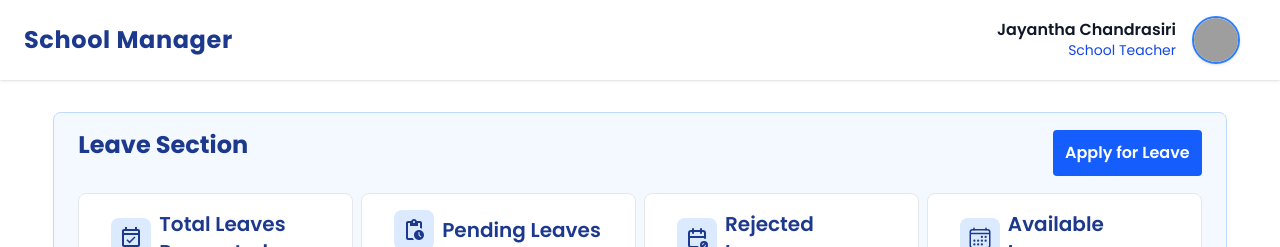
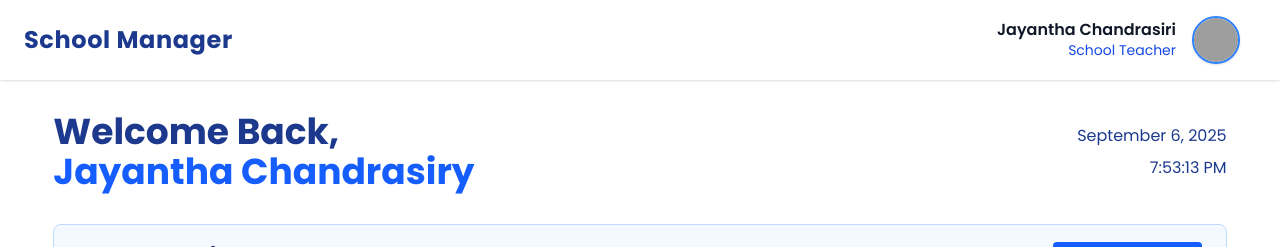
Before and after one commit to dinuvi2003/School-Staff-Management, a Next.js app in the folder teacher-end/client/: page /teacher-dashboard in a window 1280 px wide. Shown: the top 247 px of the page. Built offline with nearby package versions, Linux system fonts and the light colour scheme; no server answers; grey boxes are pictures that could not be loaded.

Commit message:
set up welcome section

```diff
--- a/teacher-end/client/src/app/(teacher-navigation)/teacher-dashboard/page.jsx
+++ b/teacher-end/client/src/app/(teacher-navigation)/teacher-dashboard/page.jsx
@@ -1,9 +1,11 @@
 import LeaveSection from '@/components/layout/teacher-bashboard/LeaveSection'
+import WelcomeSection from '@/components/layout/teacher-bashboard/WelcomeSection'
 import React from 'react'
 
 const page = () => {
   return (
     <div className='mt-8'>
+      <WelcomeSection />
       <LeaveSection />
     </div>
   )
--- /dev/null
+++ b/teacher-end/client/src/app/hooks/hookNow.jsx
@@ -0,0 +1,18 @@
+'use client'
+import { useEffect, useState } from "react"
+
+export const hookNow =  (ticks = 1000) => {
+    const [now, setNow] = useState()
+
+    useEffect(() => {
+
+        const interval = setInterval(() => {
+            setNow(new Date())
+        }, ticks);
+
+        return () => clearInterval(interval)
+
+    }, [ticks])
+
+    return now
+}
--- /dev/null
+++ b/teacher-end/client/src/components/layout/teacher-bashboard/WelcomeSection.jsx
@@ -0,0 +1,24 @@
+import Date from '@/components/ui/Date'
+import Time from '@/components/ui/Time'
+import Title from '@/components/ui/Titles/Title'
+import React from 'react'
+
+const WelcomeSection = () => {
+  return (
+    <div className='grid grid-cols-1 md:grid-cols-3 gap-4 my-8'>
+      <div className='md:col-span-2'>
+        <Title>
+          Welcome Back,<br /> <span className='text-primary'>Jayantha Chandrasiry</span>
+        </Title>
+      </div>
+
+      <div className='flex flex-col items-start md:items-end justify-center space-y-2'>
+        <Date />
+        <Time />
+      </div>
+
+    </div>
+  )
+}
+
+export default WelcomeSection
--- /dev/null
+++ b/teacher-end/client/src/components/ui/Date.jsx
@@ -0,0 +1,23 @@
+'use client'
+
+import { hookNow } from '@/app/hooks/hookNow'
+import React from 'react'
+
+const Date = () => {
+
+    const now = hookNow()
+
+    const structuredDate = new Intl.DateTimeFormat(undefined, {
+        year: 'numeric',
+        month: 'long',
+        day: 'numeric',
+    }).format(now)
+
+  return (
+    <div>
+        <p>{structuredDate}</p>
+    </div>
+  )
+}
+
+export default Date
--- /dev/null
+++ b/teacher-end/client/src/components/ui/Time.jsx
@@ -0,0 +1,24 @@
+'use client'
+
+import { hookNow } from '@/app/hooks/hookNow'
+import React from 'react'
+
+const Time = () => {
+
+    const now = hookNow()
+
+    const structuredTime = new Intl.DateTimeFormat(undefined, {
+        hour: 'numeric',
+        minute: 'numeric',
+        second: 'numeric',
+        hour12: true,
+    }).format(now)
+
+  return (
+    <div>
+        <p>{structuredTime}</p>
+    </div>
+  )
+}
+
+export default Time
--- /dev/null
+++ b/teacher-end/client/src/components/ui/Titles/Title.jsx
@@ -0,0 +1,11 @@
+import React from 'react'
+
+const Title = ( {children, className} ) => {
+  return (
+    <div>
+        <h1 className={`font-bold text-4xl ${className}`}>{children}</h1>
+    </div>
+  )
+}
+
+export default Title
```
